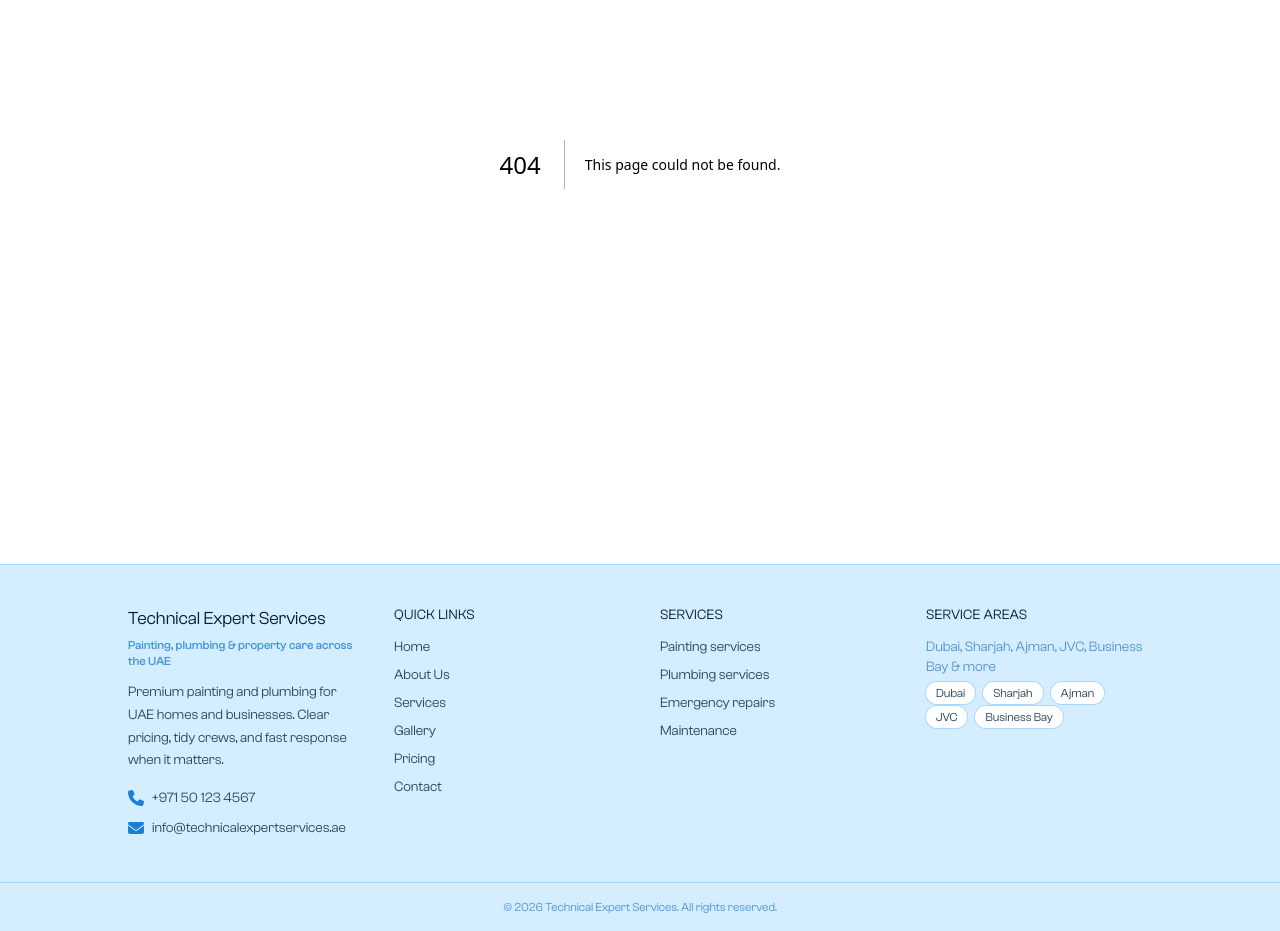
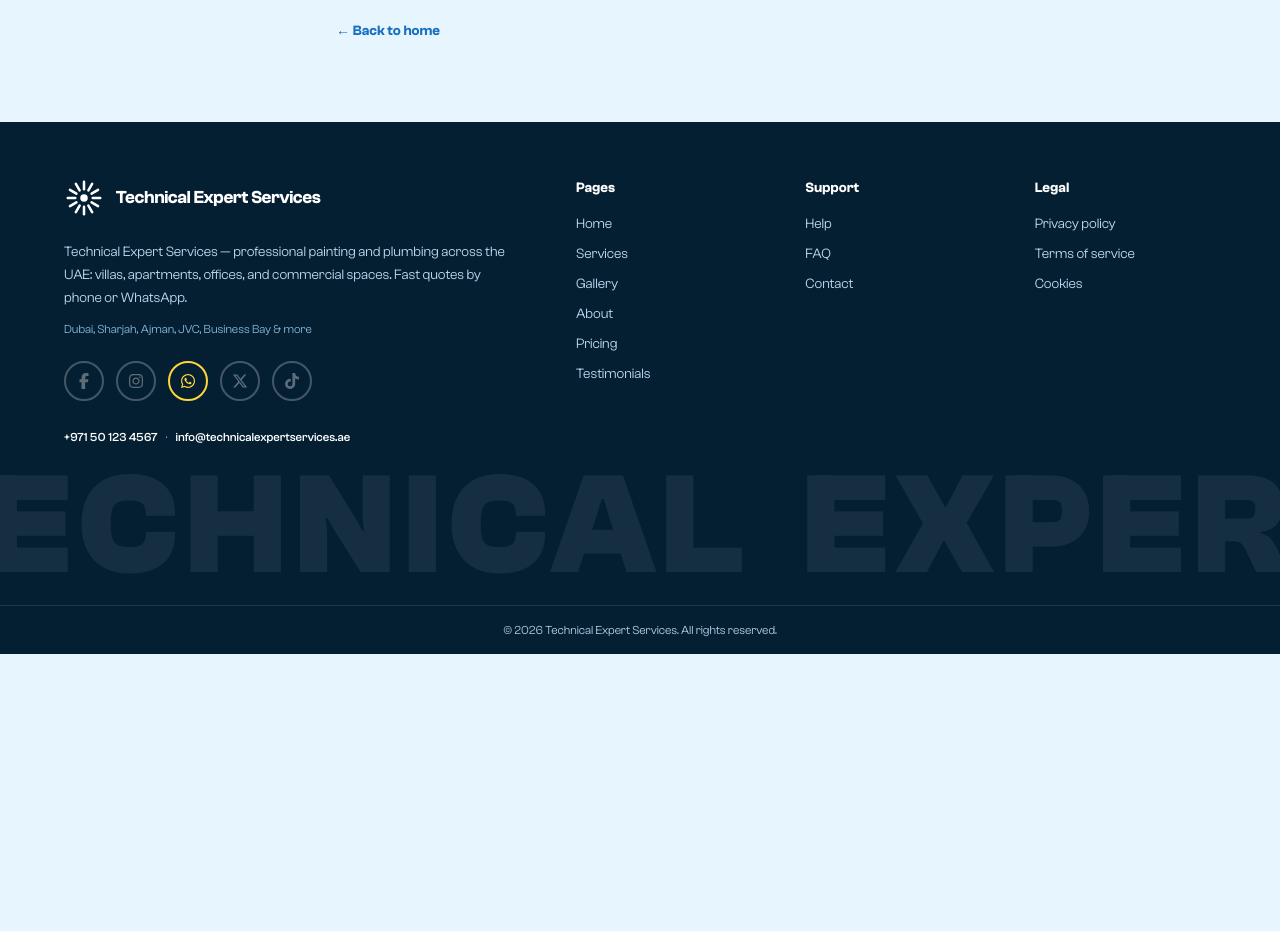
Before and after one commit to ocevialab/Technical-Expert-Services, a Next.js app: page /cookies in a window 1280 px wide. Before the commit this address had no page. Shown: the part 300-1231 px from the top of the page. After the commit the page ends 954 px from the top, so only its background shows below. Built offline with nearby package versions, Linux system fonts and the light colour scheme; a web font is replaced by a local one.

Commit message:
Add new pages for Cookies, Privacy Policy, and Terms of Service. Update footer to include social media links and legal links. Enhance HomeReviews section with an ID for testimonials.

```diff
--- /dev/null
+++ b/app/cookies/page.tsx
@@ -0,0 +1,23 @@
+import Link from "next/link";
+import { site } from "@/lib/site";
+
+export default function CookiesPage() {
+  return (
+    <section className="mx-auto max-w-2xl px-6 py-16 text-brand-navy sm:px-8 sm:py-20">
+      <h1 className="font-serif text-3xl font-normal tracking-tight sm:text-4xl">Cookies</h1>
+      <p className="mt-6 text-sm leading-relaxed text-neutral-600 sm:text-base">
+        We use only essential cookies where required for site operation. A detailed cookie notice will appear here if
+        we add analytics or marketing tags. Reach {site.brand} at{" "}
+        <a href={`mailto:${site.email}`} className="font-medium text-primary-800 underline-offset-2 hover:underline">
+          {site.email}
+        </a>{" "}
+        for questions.
+      </p>
+      <p className="mt-8">
+        <Link href="/" className="text-sm font-semibold text-primary-800 hover:text-brand-navy">
+          ← Back to home
+        </Link>
+      </p>
+    </section>
+  );
+}
--- /dev/null
+++ b/app/privacy/page.tsx
@@ -0,0 +1,23 @@
+import Link from "next/link";
+import { site } from "@/lib/site";
+
+export default function PrivacyPage() {
+  return (
+    <section className="mx-auto max-w-2xl px-6 py-16 text-brand-navy sm:px-8 sm:py-20">
+      <h1 className="font-serif text-3xl font-normal tracking-tight sm:text-4xl">Privacy policy</h1>
+      <p className="mt-6 text-sm leading-relaxed text-neutral-600 sm:text-base">
+        {site.brand} is committed to protecting your privacy. This summary will be replaced with a full policy covering
+        data we collect through this website, quotes, and job visits. For privacy-related questions, contact us at{" "}
+        <a href={`mailto:${site.email}`} className="font-medium text-primary-800 underline-offset-2 hover:underline">
+          {site.email}
+        </a>
+        .
+      </p>
+      <p className="mt-8">
+        <Link href="/" className="text-sm font-semibold text-primary-800 hover:text-brand-navy">
+          ← Back to home
+        </Link>
+      </p>
+    </section>
+  );
+}
--- /dev/null
+++ b/app/terms/page.tsx
@@ -0,0 +1,23 @@
+import Link from "next/link";
+import { site } from "@/lib/site";
+
+export default function TermsPage() {
+  return (
+    <section className="mx-auto max-w-2xl px-6 py-16 text-brand-navy sm:px-8 sm:py-20">
+      <h1 className="font-serif text-3xl font-normal tracking-tight sm:text-4xl">Terms of service</h1>
+      <p className="mt-6 text-sm leading-relaxed text-neutral-600 sm:text-base">
+        These terms will be expanded to cover quotations, scheduling, warranties, and use of this site. Until then,
+        all work is agreed in writing per your project quote. Questions?{" "}
+        <a href={`mailto:${site.email}`} className="font-medium text-primary-800 underline-offset-2 hover:underline">
+          {site.email}
+        </a>
+        .
+      </p>
+      <p className="mt-8">
+        <Link href="/" className="text-sm font-semibold text-primary-800 hover:text-brand-navy">
+          ← Back to home
+        </Link>
+      </p>
+    </section>
+  );
+}
--- a/components/Footer.tsx
+++ b/components/Footer.tsx
@@ -1,98 +1,193 @@
 import Link from "next/link";
-import { FaEnvelope, FaPhone } from "react-icons/fa6";
-import { site } from "@/lib/site";
+import {
+  FaFacebookF,
+  FaInstagram,
+  FaTiktok,
+  FaWhatsapp,
+  FaXTwitter,
+} from "react-icons/fa6";
+import { site, whatsappHref } from "@/lib/site";
 
-const quickLinks = [
+const pageLinks = [
   { href: "/", label: "Home" },
-  { href: "/about", label: "About Us" },
   { href: "/services", label: "Services" },
   { href: "/gallery", label: "Gallery" },
+  { href: "/about", label: "About" },
   { href: "/pricing", label: "Pricing" },
+  { href: "/#testimonials", label: "Testimonials" },
+];
+
+const supportLinks = [
+  { href: "/contact", label: "Help" },
+  { href: "/contact", label: "FAQ" },
   { href: "/contact", label: "Contact" },
 ];
 
-const serviceLinks = [
-  { href: "/services#painting", label: "Painting services" },
-  { href: "/services#plumbing", label: "Plumbing services" },
-  { href: "/contact", label: "Emergency repairs" },
-  { href: "/contact", label: "Maintenance" },
+const legalLinks = [
+  { href: "/privacy", label: "Privacy policy" },
+  { href: "/terms", label: "Terms of service" },
+  { href: "/cookies", label: "Cookies" },
 ];
 
-const areaLinks = [
-  { label: "Dubai" },
-  { label: "Sharjah" },
-  { label: "Ajman" },
-  { label: "JVC" },
-  { label: "Business Bay" },
-];
+function LogoMark({ className }: { className?: string }) {
+  return (
+    <svg
+      width="40"
+      height="40"
+      viewBox="0 0 32 32"
+      fill="none"
+      aria-hidden
+      className={`shrink-0 ${className ?? "text-white"}`}
+    >
+      <circle cx="16" cy="16" r="3" fill="currentColor" />
+      {Array.from({ length: 12 }).map((_, i) => (
+        <rect
+          key={i}
+          x="15"
+          y="2"
+          width="2"
+          height="8"
+          rx="1"
+          fill="currentColor"
+          transform={`rotate(${i * 30} 16 16)`}
+        />
+      ))}
+    </svg>
+  );
+}
+
+function SocialIcon({
+  href,
+  label,
+  children,
+}: {
+  href: string;
+  label: string;
+  children: React.ReactNode;
+}) {
+  const base =
+    "flex h-10 w-10 items-center justify-center rounded-full border-2 text-sm transition-colors focus-visible:outline-2 focus-visible:outline-offset-2 focus-visible:outline-yellow-400";
+  if (href) {
+    return (
+      <a
+        href={href}
+        target="_blank"
+        rel="noopener noreferrer"
+        aria-label={label}
+        className={`${base} border-yellow-400 text-yellow-400 hover:bg-white/10 hover:text-yellow-300`}
+      >
+        {children}
+      </a>
+    );
+  }
+  return (
+    <span
+      className={`${base} cursor-default border-white/25 text-white/35`}
+      title={`${label} — add URL in lib/site.ts`}
+      aria-label={`${label} (link not configured)`}
+    >
+      {children}
+    </span>
+  );
+}
+
+function LinkColumn({
+  title,
+  links,
+}: {
+  title: string;
+  links: readonly { href: string; label: string }[];
+}) {
+  return (
+    <div>
+      <h3 className="mb-4 text-sm font-semibold text-white">{title}</h3>
+      <ul className="space-y-2.5 text-sm text-primary-100/90">
+        {links.map(({ href, label }) => (
+          <li key={`${href}-${label}`}>
+            <Link href={href} className="transition-colors hover:text-white">
+              {label}
+            </Link>
+          </li>
+        ))}
+      </ul>
+    </div>
+  );
+}
 
 export default function Footer() {
+  const { social } = site;
+  const watermark = site.brand.split(/\s+/).slice(0, 2).join(" ").toUpperCase();
+
   return (
-    <footer className="mt-auto border-t border-primary-200 bg-primary-100/90 text-brand-navy/80">
-      <div className="mx-auto grid max-w-6xl grid-cols-1 gap-10 px-6 py-10 sm:grid-cols-2 sm:px-8 lg:grid-cols-4 lg:px-12 xl:px-16">
-        <div>
-          <h3 className="mb-1 text-lg font-normal text-brand-navy">{site.brand}</h3>
-          <p className="text-xs font-medium text-primary-700/80">{site.brandFull}</p>
-          <p className="mt-3 text-sm leading-relaxed">
-            Premium painting and plumbing for UAE homes and businesses. Clear pricing, tidy crews,
-            and fast response when it matters.
-          </p>
-          <ul className="mt-4 space-y-1.5 text-sm">
-            <li>
-              <a href={site.phoneTel} className="inline-flex items-center gap-2 hover:text-brand-navy">
-                <FaPhone className="h-4 w-4 shrink-0 text-primary-700" aria-hidden />
+    <footer className="relative mt-auto w-full overflow-hidden bg-brand-navy text-white">
+      <div className="relative z-10 w-full px-8 pt-12 pb-32 sm:px-10 sm:pt-14 sm:pb-36 lg:px-14 lg:pb-40 xl:px-16">
+        <div className="flex w-full flex-col gap-12 lg:flex-row lg:items-start lg:justify-between lg:gap-16">
+          <div className="max-w-md shrink-0">
+            <Link
+              href="/"
+              className="inline-flex items-center gap-3 rounded-xl outline-offset-4"
+            >
+              <LogoMark />
+              <span className="text-lg font-semibold tracking-tight text-white">
+                {site.brand}
+              </span>
+            </Link>
+            <p className="mt-4 text-sm leading-relaxed text-primary-100/90">
+              {site.description}
+            </p>
+            <p className="mt-3 text-xs text-primary-200/80">{site.areas}</p>
+            <div className="mt-6 flex flex-wrap gap-3">
+              <SocialIcon href={social.facebook} label="Facebook">
+                <FaFacebookF className="h-4 w-4" aria-hidden />
+              </SocialIcon>
+              <SocialIcon href={social.instagram} label="Instagram">
+                <FaInstagram className="h-4 w-4" aria-hidden />
+              </SocialIcon>
+              <SocialIcon href={whatsappHref} label="WhatsApp">
+                <FaWhatsapp className="h-4 w-4" aria-hidden />
+              </SocialIcon>
+              <SocialIcon href={social.x} label="X">
+                <FaXTwitter className="h-4 w-4" aria-hidden />
+              </SocialIcon>
+              <SocialIcon href={social.tiktok} label="TikTok">
+                <FaTiktok className="h-4 w-4" aria-hidden />
+              </SocialIcon>
+            </div>
+            <p className="relative z-20 mt-6 text-xs text-primary-200/90 sm:mt-7">
+              <a
+                href={`tel:${site.phoneTel}`}
+                className="font-medium text-white hover:underline"
+              >
                 {site.phoneDisplay}
               </a>
-            </li>
-            <li>
-              <a href={`mailto:${site.email}`} className="inline-flex items-center gap-2 hover:text-brand-navy">
-                <FaEnvelope className="h-4 w-4 shrink-0 text-primary-700" aria-hidden />
+              <span className="mx-2 text-primary-300/80" aria-hidden>
+                ·
+              </span>
+              <a
+                href={`mailto:${site.email}`}
+                className="font-medium text-white hover:underline"
+              >
                 {site.email}
               </a>
-            </li>
-          </ul>
-        </div>
+            </p>
+          </div>
 
-        <div>
-          <h3 className="mb-3 text-sm font-normal uppercase tracking-wide text-brand-navy">Quick links</h3>
-          <ul className="space-y-2 text-sm">
-            {quickLinks.map(({ href, label }) => (
-              <li key={href}>
-                <Link href={href} className="transition-colors hover:text-brand-navy">
-                  {label}
-                </Link>
-              </li>
-            ))}
-          </ul>
-        </div>
-
-        <div>
-          <h3 className="mb-3 text-sm font-normal uppercase tracking-wide text-brand-navy">Services</h3>
-          <ul className="space-y-2 text-sm">
-            {serviceLinks.map(({ href, label }) => (
-              <li key={label}>
-                <Link href={href} className="transition-colors hover:text-brand-navy">
-                  {label}
-                </Link>
-              </li>
-            ))}
-          </ul>
-        </div>
-
-        <div>
-          <h3 className="mb-3 text-sm font-normal uppercase tracking-wide text-brand-navy">Service areas</h3>
-          <p className="mb-2 text-sm text-primary-800/70">{site.areas}</p>
-          <ul className="flex flex-wrap gap-2 text-xs text-brand-navy/85">
-            {areaLinks.map(({ label }) => (
-              <li key={label}>
-                <span className="rounded-full bg-white px-2.5 py-1 ring-1 ring-primary-200">{label}</span>
-              </li>
-            ))}
-          </ul>
+          <div className="grid w-full max-w-xl grid-cols-2 gap-10 sm:grid-cols-3 sm:gap-12 lg:max-w-none lg:justify-end">
+            <LinkColumn title="Pages" links={pageLinks} />
+            <LinkColumn title="Support" links={supportLinks} />
+            <LinkColumn title="Legal" links={legalLinks} />
+          </div>
         </div>
       </div>
 
-      <div className="border-t border-primary-200 py-4 text-center text-xs text-primary-800/70">
+      <div
+        className="pointer-events-none absolute bottom-12 left-1/2 z-0 w-[120%] max-w-none -translate-x-1/2 select-none text-center font-sans text-[clamp(2.75rem,14vw,9rem)] font-black leading-none tracking-[0.06em] text-white/[0.07] [word-spacing:0.14em] sm:bottom-14"
+        aria-hidden
+      >
+        {watermark}
+      </div>
+
+      <div className="relative z-10 w-full border-t border-white/10 px-8 py-4 text-center text-xs text-primary-100/85 sm:px-10 lg:px-14 xl:px-16">
         © {new Date().getFullYear()} {site.brand}. All rights reserved.
       </div>
     </footer>
--- a/components/home/HomeReviews.tsx
+++ b/components/home/HomeReviews.tsx
@@ -186,7 +186,10 @@ function MarqueeRow({
 
 export function HomeReviews() {
   return (
-    <section className="overflow-x-hidden border-t border-primary-100 bg-white px-4 py-14 sm:px-10 sm:py-20 lg:px-14 xl:px-16">
+    <section
+      id="testimonials"
+      className="overflow-x-hidden border-t border-primary-100 bg-white px-4 py-14 sm:px-10 sm:py-20 lg:px-14 xl:px-16"
+    >
       <Reveal className="w-full max-w-full min-w-0" triggerStart={REVEAL_START}>
         <div className="w-full max-w-full min-w-0">
           <div className="mb-10 flex flex-col gap-6 sm:mb-12 lg:flex-row lg:items-end lg:justify-between lg:gap-10">
--- a/lib/site.ts
+++ b/lib/site.ts
@@ -16,6 +16,15 @@ export const site = {
   /** Home about teaser — right column snapshot (culture / promise). */
   aboutTeaserShort:
     "We raise the bar on site discipline: shoe covers, dust control, and handovers you can walk through with pride. That standard applies to every crew, every visit — because reputation is the company we keep.",
+  /**
+   * Optional social profile URLs for the footer. Leave empty to show a muted icon (add links when ready).
+   */
+  social: {
+    facebook: "",
+    instagram: "",
+    x: "",
+    tiktok: "",
+  },
 } as const;
 
 export const whatsappHref = `https://wa.me/${site.whatsappDigits}`;
```
